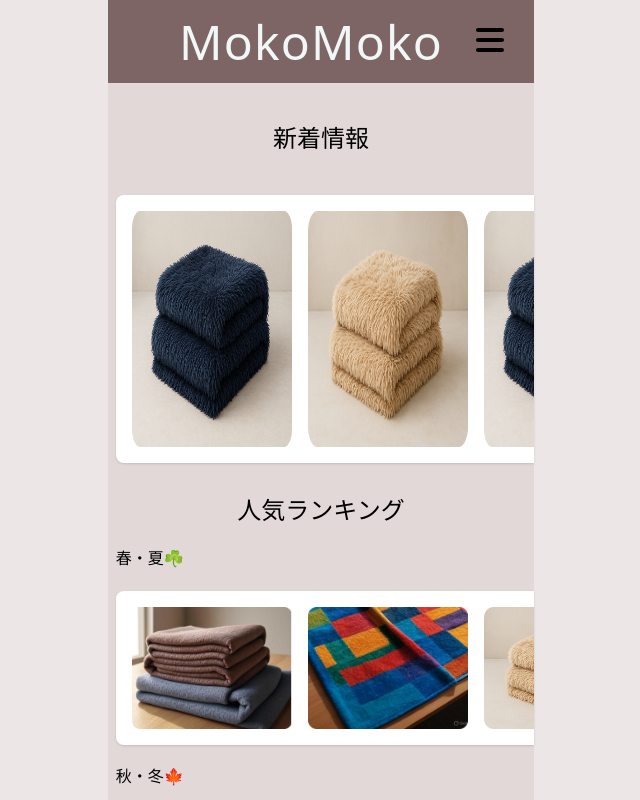
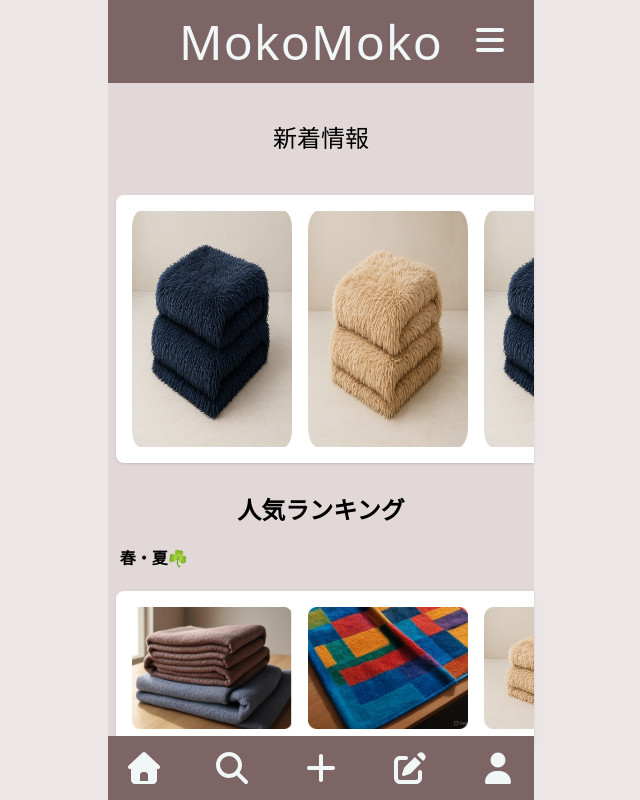
Before and after one commit to yoitete/mokomoko_front, a Next.js app: page /home in a window 1280 px wide. Shown: the top 800 px of the page, without its empty margins (319-959 px from the left). Built offline with nearby package versions, Linux system fonts and the light colour scheme.

Commit message:
Footer追加

```diff
--- a/app/home/page.tsx
+++ b/app/home/page.tsx
@@ -1,4 +1,3 @@
-import Header from "@/components/Header/Header";
 import React from "react";
 import Image from "next/image";
 import blanketBlack from "@/public/images/blanket_black_1.png";
@@ -16,7 +15,6 @@ import { BoxImage } from "@/components/BoxImage/BoxImage";
 export default function Home() {
   return (
     <div>
-      <Header />
       <div className="mt-10">
         <div className="mt-5 text-center text-2xl">新着情報</div>
         <div className="flex justify-end mt-5">
@@ -33,8 +31,10 @@ export default function Home() {
         </div>
       </div>
 
-      <div className="mt-8 text-center text-2xl">人気ランキング</div>
-      <div className="mt-5 ml-2 text-left">春・夏☘️</div>
+      <div className="mt-8 text-center text-2xl font-semibold">
+        人気ランキング
+      </div>
+      <div className="mt-5 ml-3 text-left font-semibold">春・夏☘️</div>
       <div className="flex justify-end">
         <SlideBox>
           <div className="flex gap-4">
@@ -56,7 +56,7 @@ export default function Home() {
         </SlideBox>
       </div>
 
-      <div className="mt-5 ml-2 text-left">秋・冬🍁</div>
+      <div className="mt-5 ml-3 text-left font-semibold">秋・冬🍁</div>
       <div className="flex justify-end">
         <SlideBox>
           <div className="flex gap-4">
@@ -69,7 +69,7 @@ export default function Home() {
       </div>
       {/* https://tailwindcss.com/docs/font-size */}
       <div className="mt-10"></div>
-      <div className="mt-5 mb-10 text-center text-2xl">特集</div>
+      <div className="mt-5 mb-10 text-center text-2xl font-semibold">特集</div>
       <div className="mx-4 mb-5">
         <SimpleBox className="h-110 flex flex-col justify-start items-center p-4">
           <p className="text-center text-lg font-semibold mb-4">
@@ -85,7 +85,7 @@ export default function Home() {
         </SimpleBox>
       </div>
 
-      <div className="mx-4 mb-2">
+      <div className="mx-4 mb-4">
         <SimpleBox className="h-110 flex flex-col justify-start items-center p-4">
           <div className="text-center font-semibold mb-4">
             <p>受験応援！</p>
--- a/app/layout.tsx
+++ b/app/layout.tsx
@@ -1,3 +1,5 @@
+import Header from "@/components/Header/Header";
+import Footer from "@/components/Footer/Footer";
 import type { Metadata } from "next";
 import { Geist, Geist_Mono } from "next/font/google";
 import "./globals.css";
@@ -27,7 +29,11 @@ export default function RootLayout({
       <body
         className={`${geistSans.variable} ${geistMono.variable} flex flex-col antialiased lg:w-1/3 mx-auto min-h-screen`}
       >
-        <div className="flex-grow bg-[#E2D8D8] relative z-10">{children}</div>
+        <div className="flex-grow bg-[#E2D8D8] relative z-10">
+          <Header />
+          {children}
+          <Footer />
+        </div>
       </body>
     </html>
   );
--- /dev/null
+++ b/components/Footer/Footer.tsx
@@ -0,0 +1,39 @@
+"use client";
+
+import { faHouse, faPenToSquare } from "@fortawesome/free-solid-svg-icons";
+import { faMagnifyingGlass } from "@fortawesome/free-solid-svg-icons";
+import { faPlus } from "@fortawesome/free-solid-svg-icons";
+import { faUser } from "@fortawesome/free-solid-svg-icons";
+import { FontAwesomeIcon } from "@fortawesome/react-fontawesome";
+
+export default function Footer() {
+  return (
+    <div className="sticky bg-[#7E6565] p-4 flex justify-between items-center z-50 bottom-0">
+      <FontAwesomeIcon
+        icon={faHouse}
+        size="2x"
+        className="cursor-pointer text-[#F1F6F7]"
+      />
+      <FontAwesomeIcon
+        icon={faMagnifyingGlass}
+        size="2x"
+        className="cursor-pointer text-[#F1F6F7]"
+      />
+      <FontAwesomeIcon
+        icon={faPlus}
+        size="2x"
+        className="cursor-pointer text-[#F1F6F7]"
+      />
+      <FontAwesomeIcon
+        icon={faPenToSquare}
+        size="2x"
+        className="cursor-pointer text-[#F1F6F7]"
+      />
+      <FontAwesomeIcon
+        icon={faUser}
+        size="2x"
+        className="cursor-pointer text-[#F1F6F7]"
+      />
+    </div>
+  );
+}
--- a/components/Header/Header.tsx
+++ b/components/Header/Header.tsx
@@ -5,12 +5,16 @@ import { FontAwesomeIcon } from "@fortawesome/react-fontawesome";
 
 export default function Header() {
   return (
-    <div className="bg-[#7E6565] p-4 flex justify-between items-center relative z-50">
+    <div className="sticky top-0 bg-[#7E6565] p-4 flex justify-between items-center z-50">
       <h1 className="text-5xl font-sans text-[#F1F6F7] mx-auto text-center tracking-wide pl-9 ">
         MokoMoko
       </h1>
       <button className="p-2 rounded-md hover:bg-gray-100">
-        <FontAwesomeIcon icon={faBars} size="2x" className="cursor-pointer" />
+        <FontAwesomeIcon
+          icon={faBars}
+          size="2x"
+          className="cursor-pointer text-[#F1F6F7]"
+        />
       </button>
     </div>
   );
```
